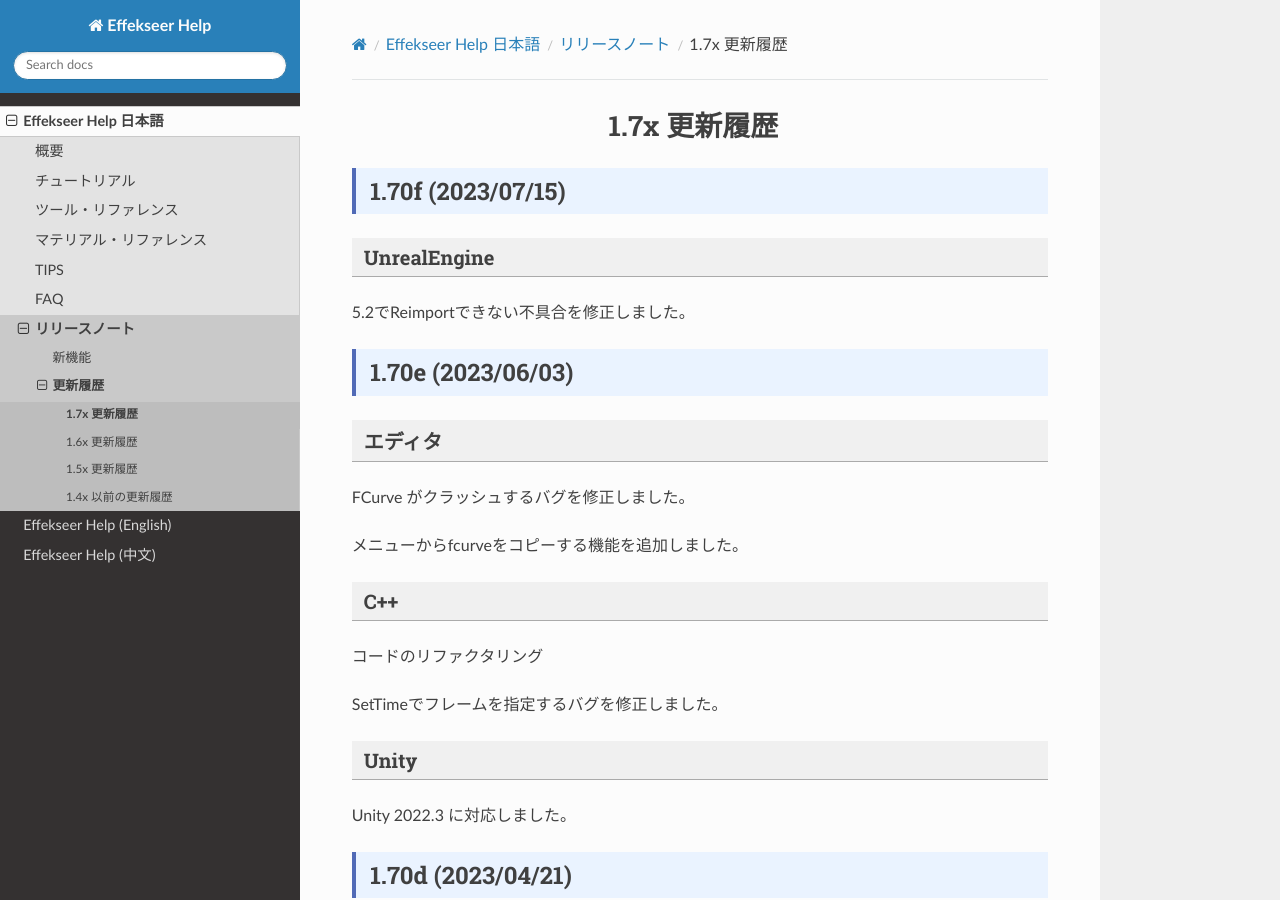
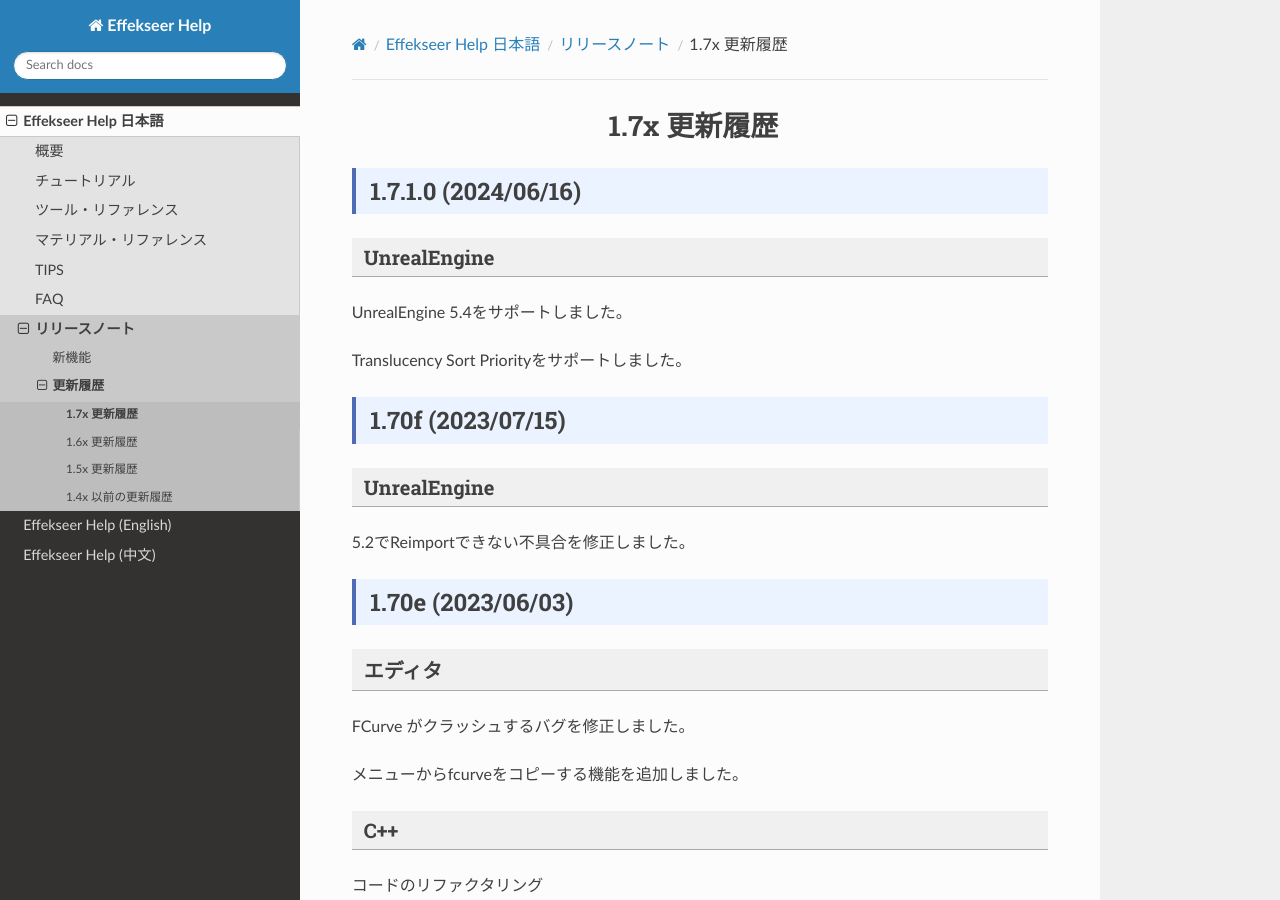
Before and after one commit to effekseer/docs_tool, a Sphinx documentation site: the page built from source/ja/ReleaseNotes/17x.md, in a window 1280 px wide and 900 px high. Built offline with Sphinx 7.4.7 and the Read the Docs theme 2.0.0, drawn with Linux system fonts in a browser that asks for light colours; nearby versions of some CDN libraries; library files that are not in the unit come from our copies.

Commit message:
Fix for 1.7x

```diff
--- a/source/ja/ReleaseNotes/17x.md
+++ b/source/ja/ReleaseNotes/17x.md
@@ -1,4 +1,12 @@
 # 1.7x 更新履歴
+
+## 1.7.1.0 (2024/06/16)
+
+### UnrealEngine
+
+UnrealEngine 5.4をサポートしました。
+
+Translucency Sort Priorityをサポートしました。
 
 ## 1.70f (2023/07/15)
 
```
Also changed, not shown: source/en/ReleaseNotes/17x.md (+8 -0 lines).
